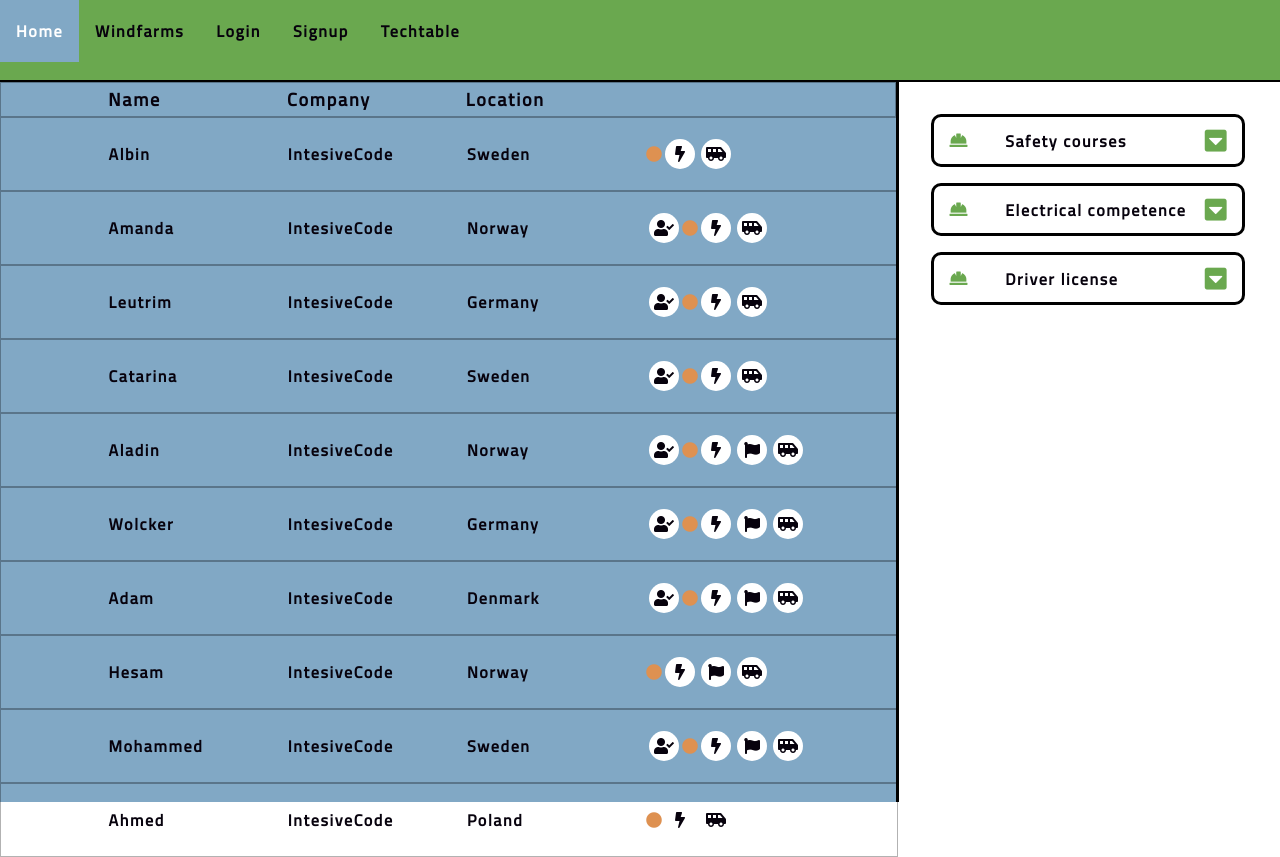
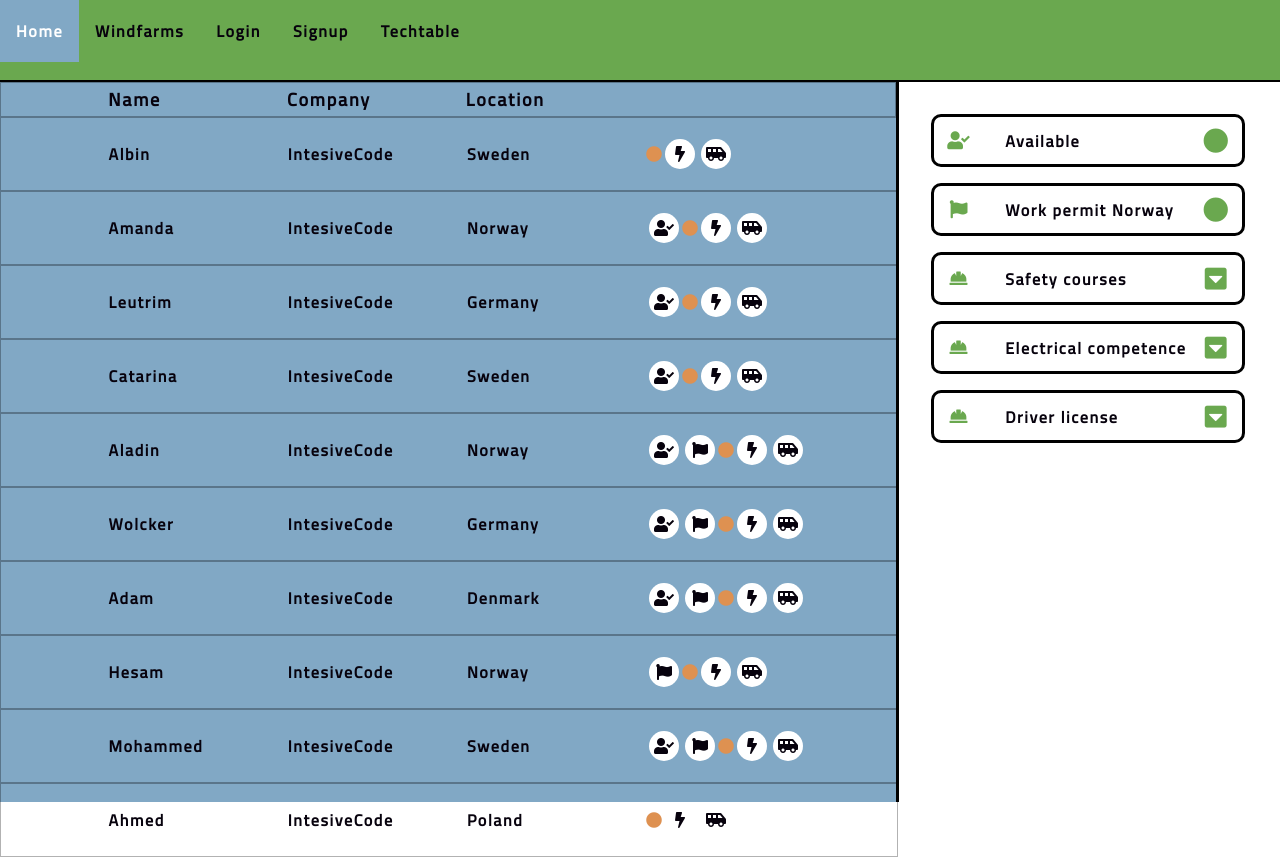
Before and after one commit to leantrim/windbooking-frontend, a React (Create React App) app: page /TechTable in a window 1280 px wide. Built offline with nearby package versions, Linux system fonts and the light colour scheme.

Commit message:
singel opton added

```diff
--- a/src/components/TableFilter.tsx
+++ b/src/components/TableFilter.tsx
@@ -4,33 +4,9 @@ import "../styles/TechFilter.css";
 
 interface Props {
   columns: Column[];
-  filterSchema: SortColumns;
-  onFilter: (path: String) => void;
 }
 
-function TableFilter({ onFilter, columns, filterSchema }: Props) {
-  const renderSortIcon = (path: string) => {
-    if (
-      [
-        "location",
-        "name",
-        "company",
-        "safetyCourses",
-        "electricalCompetence",
-        "driverLicense",
-      ].includes(path)
-    )
-      return;
-    else if (filterSchema[path])
-      return <i className="fas fa-check-circle pointer" />;
-    else return <i className="fas fa-circle pointer"></i>;
-  };
-
-  const renderLabel = (label: string) => {
-    if (["Location", "Name", "Company"].includes(label)) return;
-    else return label;
-  };
-
+function TableFilter({ columns }: Props) {
   const renderIcon = (path: string) => {
     switch (path) {
       case "available":
@@ -48,16 +24,6 @@ function TableFilter({ onFilter, columns, filterSchema }: Props) {
 
   const renderMenu = (column: Column) => {
     if (column.filterContent) return column.filterContent(column);
-
-    // return (
-    //   <>
-    //     <span className="filter-icon">{renderIcon(column.path)}</span>
-    //     <span className="filter-path">{renderLabel(column.label)}</span>
-    //     <span className="filter-button" onClick={() => onFilter(column.path)}>
-    //       {renderSortIcon(column.path)}
-    //     </span>
-    //   </>
-    // );
   };
 
   return (
--- a/src/components/TechTable.tsx
+++ b/src/components/TechTable.tsx
@@ -6,6 +6,7 @@ import { Column, SortColumns } from "../types/Table";
 import { Technician } from "../types/TechnicianUpdated";
 import "../styles/TechTable.css";
 import FilterDropList from "./common/FilterDropList";
+import FilterSingelOption from "./common/FilterSingelOption";
 
 function TechTable() {
   const [technicians, setTechnicians] = useState<Technician[]>([]);
@@ -31,7 +32,30 @@ function TechTable() {
     { path: "name", label: "Name" },
     { path: "company", label: "Company" },
     { path: "location", label: "Location" },
-    { path: "available", label: "Available" },
+    {
+      path: "available",
+      label: "Available",
+      filterContent: (column) => (
+        <FilterSingelOption
+          column={column}
+          filterSchema={filterSchema}
+          onFilter={handleFilter}
+          icon="fas fa-user-check"
+        />
+      ),
+    },
+    {
+      path: "workPermitNorway",
+      label: "Work permit Norway",
+      filterContent: (column) => (
+        <FilterSingelOption
+          column={column}
+          filterSchema={filterSchema}
+          onFilter={handleFilter}
+          icon="fas fa-flag"
+        />
+      ),
+    },
     {
       path: "safetyCourses",
       label: "Safety courses",
@@ -57,7 +81,6 @@ function TechTable() {
       ),
     },
 
-    { path: "workPermitNorway", label: "Work permit Norway" },
     {
       path: "driverLicense",
       label: "Driver license",
@@ -159,11 +182,7 @@ function TechTable() {
   return (
     <div className="tech-main">
       <div className="tech-filter">
-        <TableFilter
-          columns={columns}
-          filterSchema={filterSchema}
-          onFilter={handleFilter}
-        />
+        <TableFilter columns={columns} />
       </div>
       <div className={"tech-table"} style={{ cursor: "pointer" }}>
         <TabelBody data={filtered} columns={columns} onSelect={handleSelect} />
--- /dev/null
+++ b/src/components/common/FilterSingelOption.tsx
@@ -0,0 +1,30 @@
+import React from "react";
+import { Column, SortColumns } from "../../types/Table";
+
+interface Props {
+  column: Column;
+  onFilter: (path: string) => void;
+  filterSchema: SortColumns;
+  icon: string;
+}
+
+function FilterSingelOption({ column, filterSchema, onFilter, icon }: Props) {
+  return (
+    <div className="filter-main-element">
+      <span className="filter-icon">
+        <i className={icon} />
+      </span>
+      <span className="filter-path">{column.label}</span>
+      <span className="filter-button" onClick={() => onFilter(column.path)}>
+        {filterSchema[column.path] && (
+          <i className="fas fa-check-circle pointer" />
+        )}
+        {!filterSchema[column.path] && (
+          <i className="fas fa-circle pointer"></i>
+        )}
+      </span>
+    </div>
+  );
+}
+
+export default FilterSingelOption;
```
